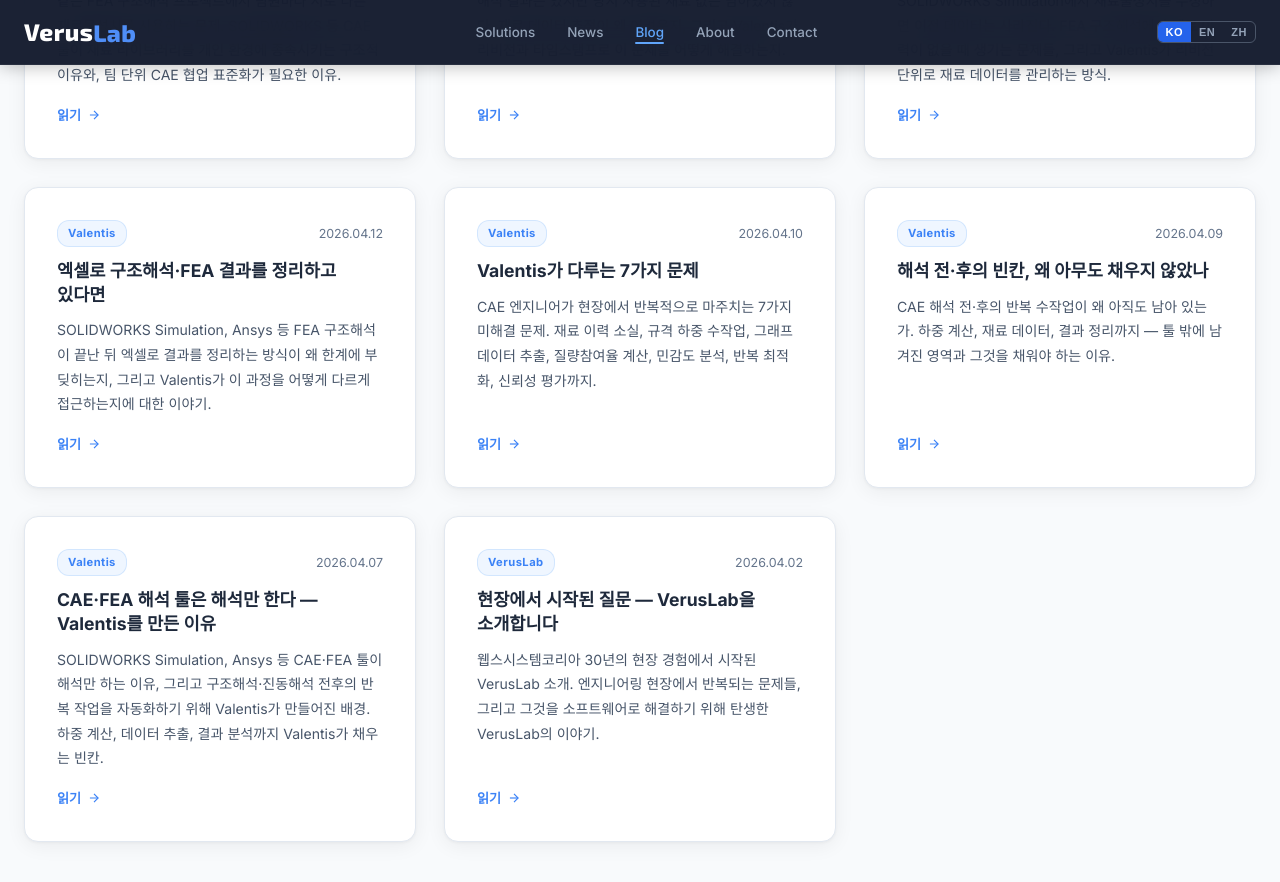
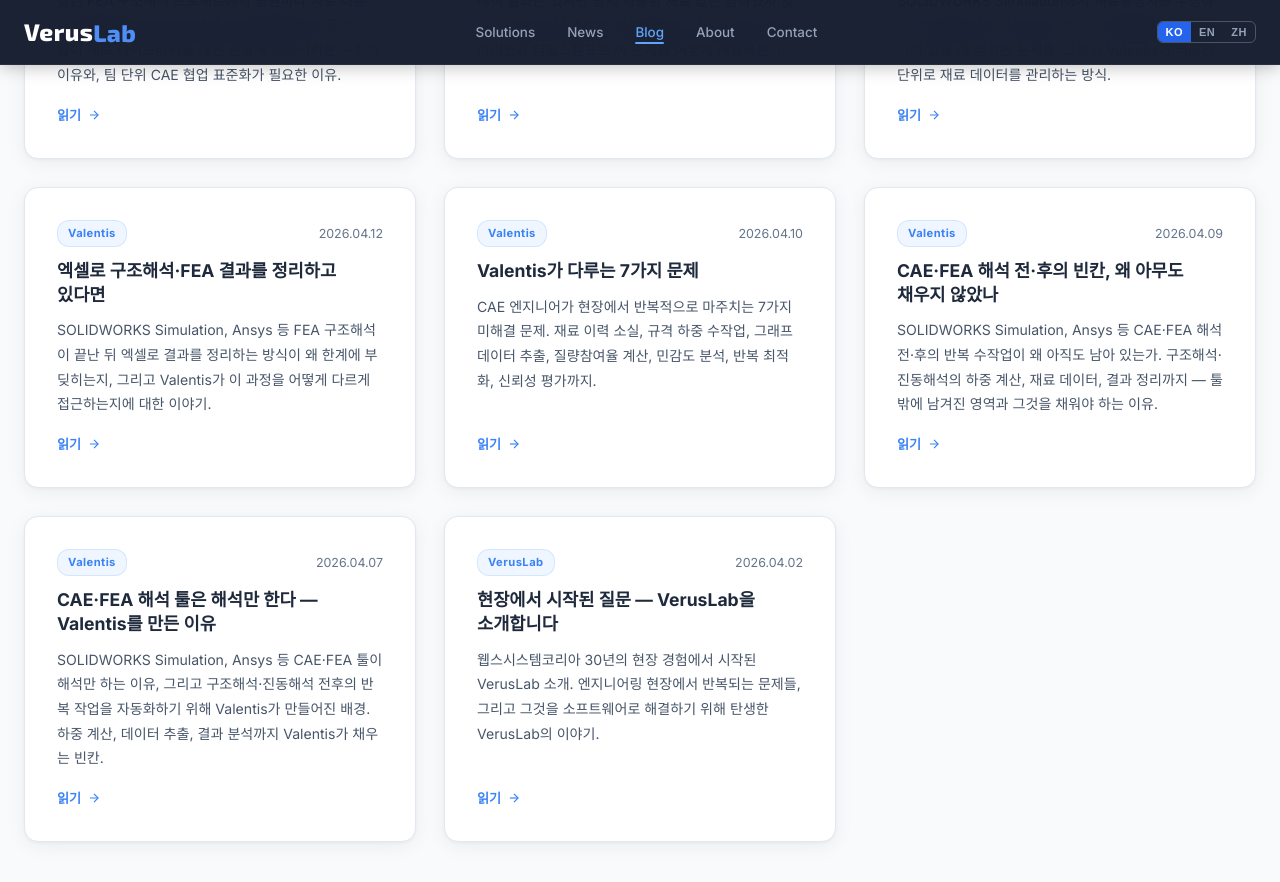
Before and after one commit to VerusLab-KR/Homepage, a Jekyll site: the page built from blog/index.html, in a window 1280 px wide and 900 px high, scrolled down 786 px. Shown: the top 882 px of the window. Built offline with Jekyll 4.4.1, drawn with Linux system fonts in a browser that asks for light colours.

Commit message:
Improve SEO keywords in cae-workflow-gap post
Co-Authored-By: Claude Sonnet 4.6 <noreply@anthropic.com>

```diff
--- a/_posts/2026-04-09-cae-workflow-gap.md
+++ b/_posts/2026-04-09-cae-workflow-gap.md
@@ -1,14 +1,14 @@
 ---
 layout: post
-title: "해석 전·후의 빈칸, 왜 아무도 채우지 않았나"
+title: "CAE·FEA 해석 전·후의 빈칸, 왜 아무도 채우지 않았나"
 date: 2026-04-09
 category: Valentis
-description: "CAE 해석 전·후의 반복 수작업이 왜 아직도 남아 있는가. 하중 계산, 재료 데이터, 결과 정리까지 — 툴 밖에 남겨진 영역과 그것을 채워야 하는 이유."
+description: "SOLIDWORKS Simulation, Ansys 등 CAE·FEA 해석 전·후의 반복 수작업이 왜 아직도 남아 있는가. 구조해석·진동해석의 하중 계산, 재료 데이터, 결과 정리까지 — 툴 밖에 남겨진 영역과 그것을 채워야 하는 이유."
 ---
 
 ## 해석은 중간에 있다
 
-구조 해석, 유동 해석, 진동 해석. CAE 툴은 이 과정을 수행하기 위해 존재한다.
+구조 해석, 유동 해석, 진동 해석. SOLIDWORKS Simulation, Ansys, Nastran 같은 CAE·FEA 툴은 이 과정을 수행하기 위해 존재한다.
 
 하지만 실제 엔지니어의 하루를 따라가 보면, 해석 툴을 실행하는 시간은 생각보다 길지 않다.
 
@@ -76,8 +76,8 @@ CAE 툴 벤더들은 오랫동안 솔버 정확도, 메시 품질, 물리 모델
 
 하지만 현실적인 제약이 있었다.
 
-이들 도구는 고가의 라이선스를 요구하거나, 특정 솔버 환경에 종속되는 경우가 많다.
-중소 제조업체나 소규모 해석 팀에서 도입하기에는 부담이 크다.
+이들 도구는 고가의 라이선스를 요구하거나, 특정 FEA 솔버 환경에 종속되는 경우가 많다.
+중소 제조업체나 소규모 구조해석·진동해석 팀에서 도입하기에는 부담이 크다.
 
 결국 대부분의 현장에서는 선택지가 남지 않았다.
 
```
